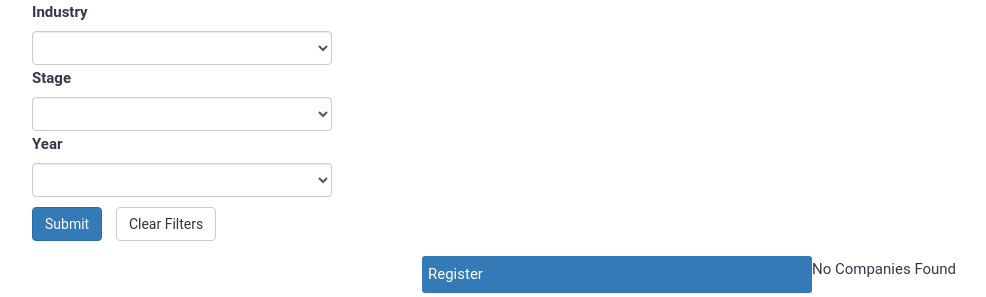
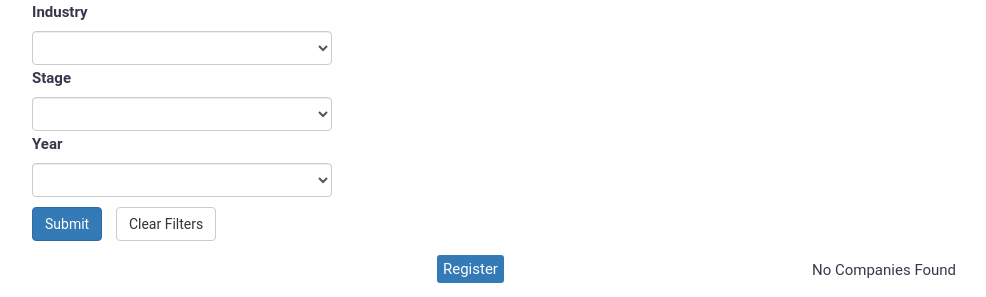
Before and after one commit to Kevinwochan/Startup-Directory, a Django app: page / in a window 1280 px wide. Shown: the part 136-433 px from the top of the page, without its empty margins (23-1009 px from the left). Run offline with Django 3.2, Linux system fonts and the light colour scheme; data that the repository does not hold is empty; some libraries are stand-ins or nearby versions.

Commit message:
resizing Register button

```diff
--- a/startupdirectory/templates/index.html
+++ b/startupdirectory/templates/index.html
@@ -41,8 +41,11 @@
             {% endif %}
             </span>
         </div>
-        <a href="http://textbook.ventures/directory-registration"><div class="registration-form col-lg-4">Register</div></a>
-
+        <div class="register col-lg-4">
+            <a href="http://textbook.ventures/directory-registration"><div class="registration-form">Register</div></a>
+        </div>
+        <div class="sort col-lg-4">
+        </div>
     </div>
     <table class="table table-striped" data-toggle="table" data-url="data" data-cache="false">
         <thead>
```
